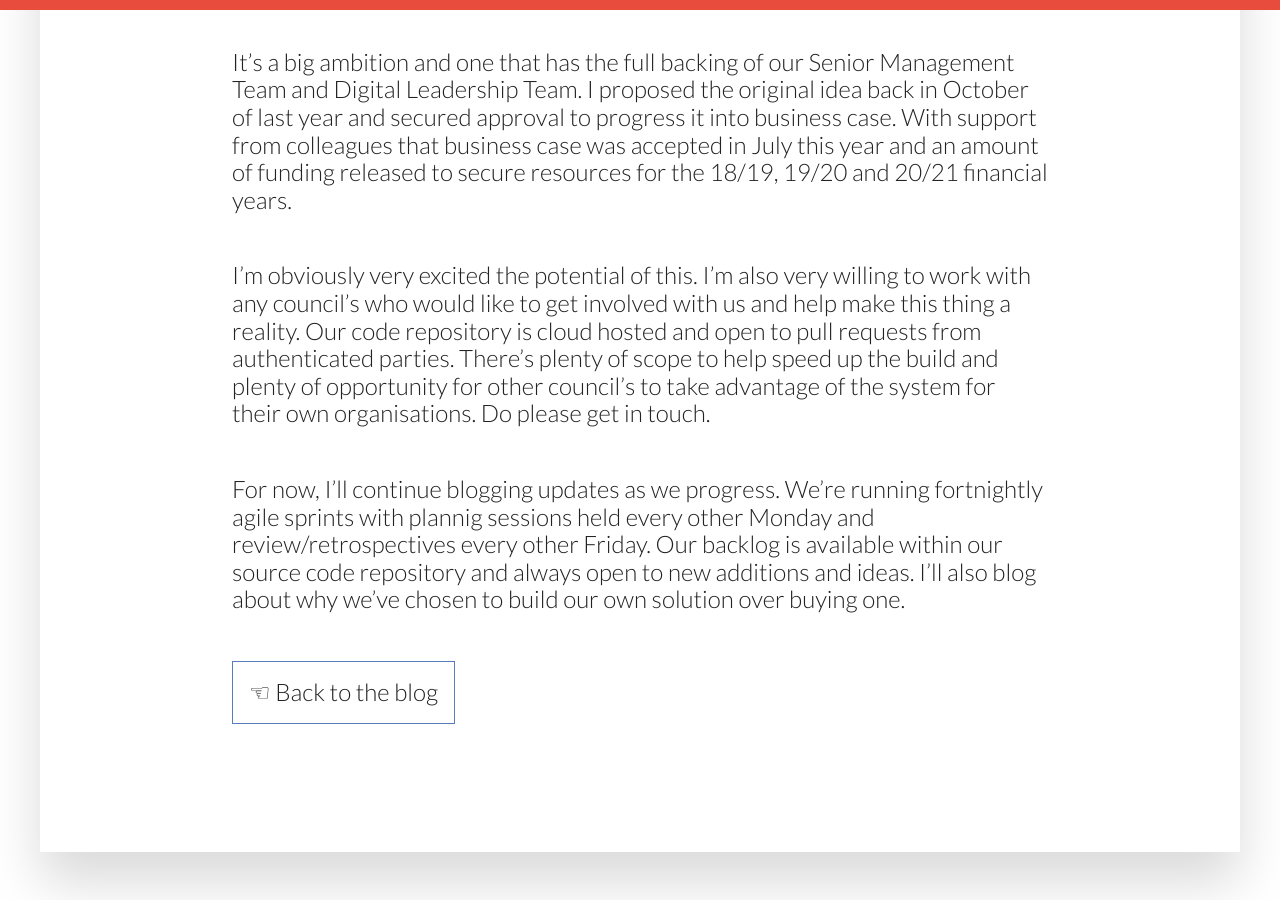
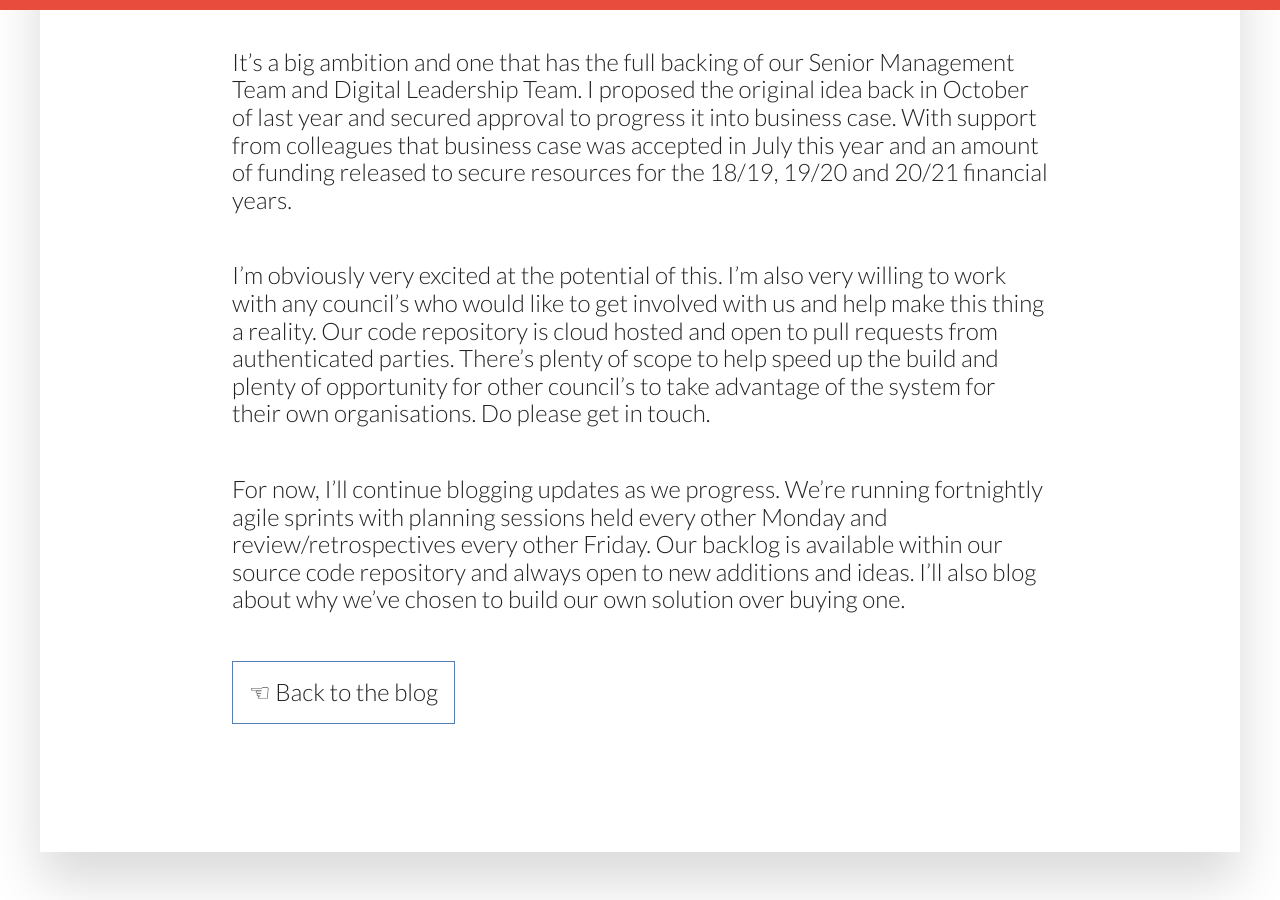
Before and after one commit to kingstonrichard/kingstonrichard.uk, a Jekyll site: the page built from _posts/2018-09-10-coding-for-low-code.markdown, in a window 1280 px wide and 900 px high, scrolled down 2717 px. Built offline with Jekyll 4.4.1, drawn with Linux system fonts in a browser that asks for light colours; nearby versions of some CDN libraries.

Commit message:
Fixed spelling errors

```diff
--- a/_posts/2018-09-10-coding-for-low-code.markdown
+++ b/_posts/2018-09-10-coding-for-low-code.markdown
@@ -33,6 +33,6 @@ The possibilities are endless. We recently learned that Land Rover Jaguar are wo
 
 It's a big ambition and one that has the full backing of our Senior Management Team and Digital Leadership Team. I proposed the original idea back in October of last year and secured approval to progress it into business case. With support from colleagues that business case was accepted in July this year and an amount of funding released to secure resources for the 18/19, 19/20 and 20/21 financial years.
 
-I'm obviously very excited the potential of this. I'm also very willing to work with any council's who would like to get involved with us and help make this thing a reality. Our code repository is cloud hosted and open to pull requests from authenticated parties. There's plenty of scope to help speed up the build and plenty of opportunity for other council's to take advantage of the system for their own organisations. Do please get in touch.
+I'm obviously very excited at the potential of this. I'm also very willing to work with any council's who would like to get involved with us and help make this thing a reality. Our code repository is cloud hosted and open to pull requests from authenticated parties. There's plenty of scope to help speed up the build and plenty of opportunity for other council's to take advantage of the system for their own organisations. Do please get in touch.
 
-For now, I'll continue blogging updates as we progress. We're running fortnightly agile sprints with plannig sessions held every other Monday and review/retrospectives every other Friday. Our backlog is available within our source code repository and always open to new additions and ideas. I'll also blog about why we've chosen to build our own solution over buying one.
+For now, I'll continue blogging updates as we progress. We're running fortnightly agile sprints with planning sessions held every other Monday and review/retrospectives every other Friday. Our backlog is available within our source code repository and always open to new additions and ideas. I'll also blog about why we've chosen to build our own solution over buying one.
```
